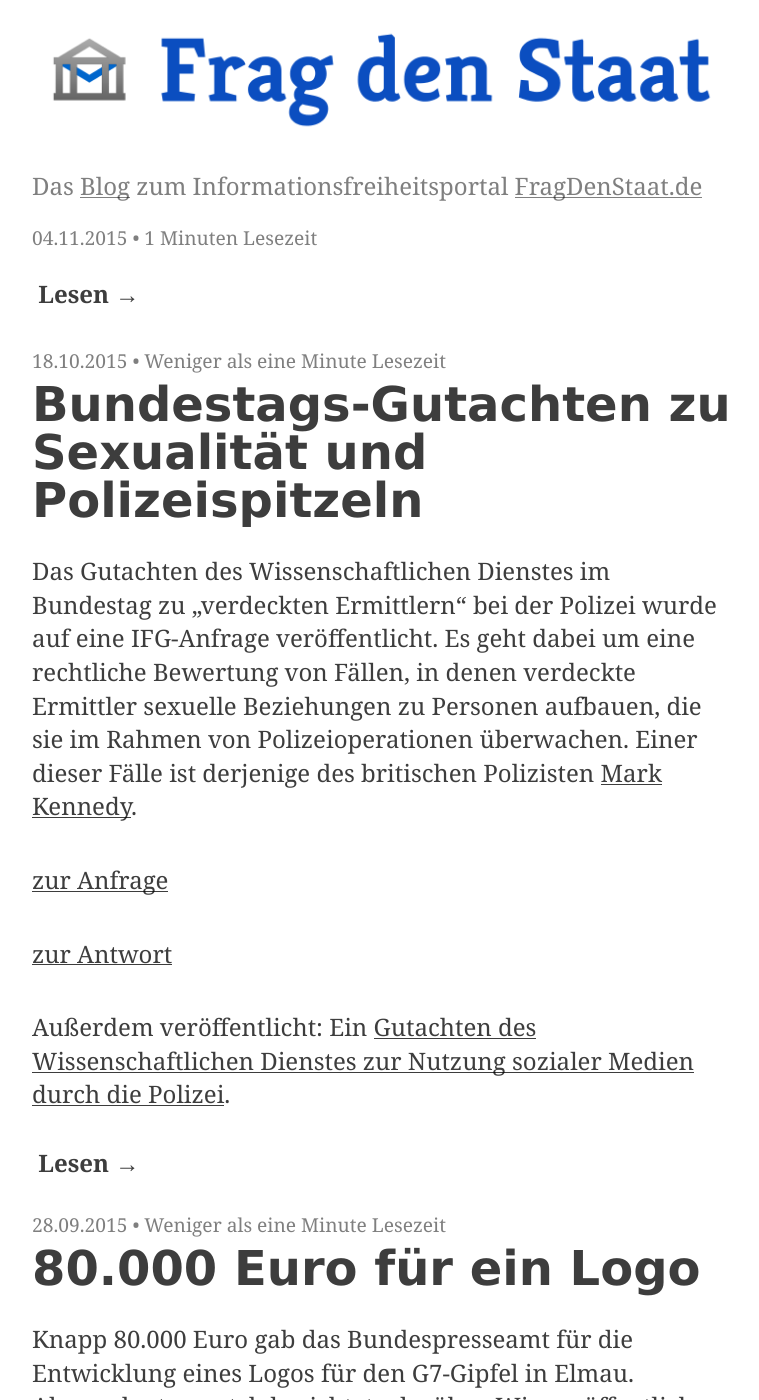
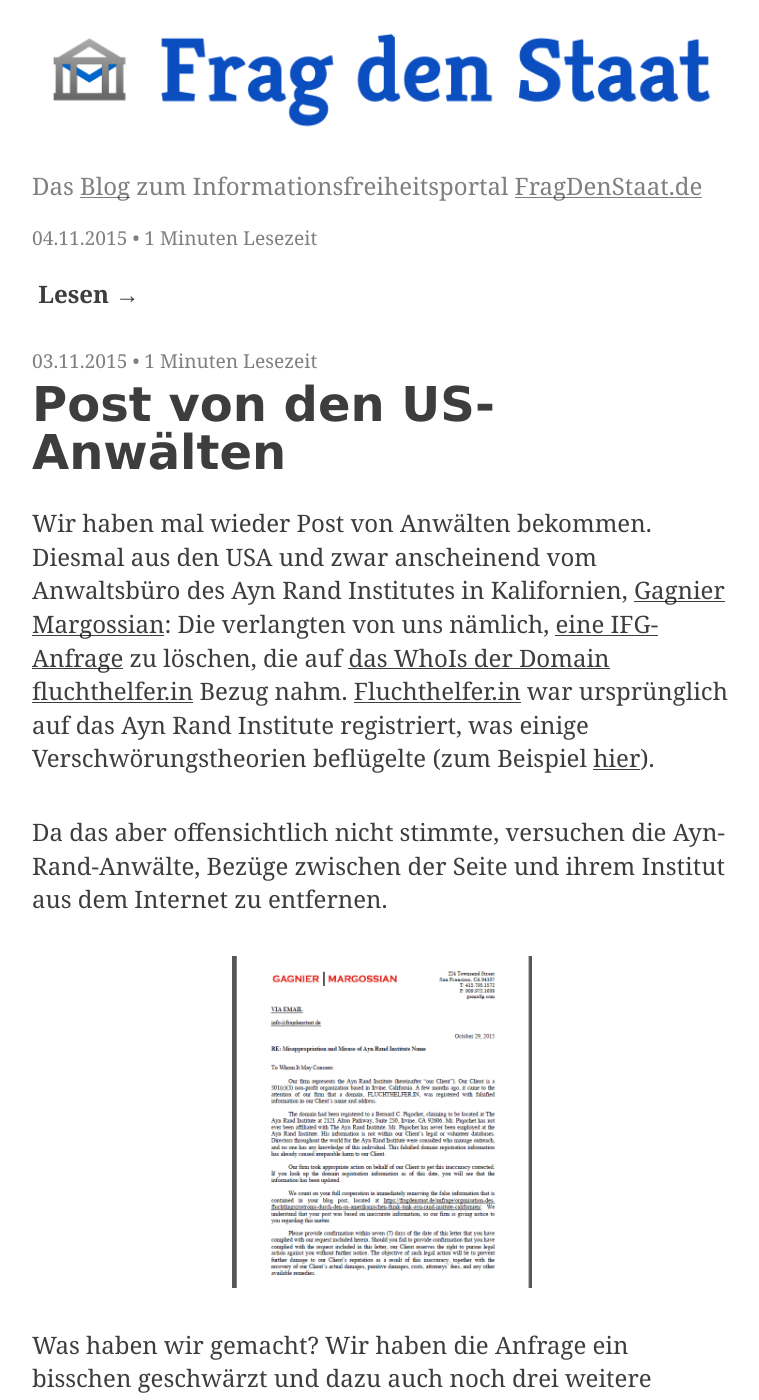
Before and after one commit to okfde/blog.fragdenstaat.de, a Jekyll site: the page built from index.html, in a window 1280 px wide and 1400 px high. Shown: the whole window, without its empty margins (258-1017 px from the left). Built offline with Jekyll 4.4.1, drawn with Linux system fonts in a browser that asks for light colours; the list of posts is cut into pages by our own code; some of the changed text lies outside the part shown.

Commit message:
Update 2015-11-03-Post-vom-Anwalt-Ayn-Rand.md

```diff
--- a/_posts/2015/2015-11-03-Post-vom-Anwalt-Ayn-Rand.md
+++ b/_posts/2015/2015-11-03-Post-vom-Anwalt-Ayn-Rand.md
@@ -1,7 +1,7 @@
 ---
 layout: post
 title: "Post von den US-Anwälten"
-date: '2015-08-03T12:16:21+02:00'
+date: '2015-11-03T12:16:23+02:00'
 tags: []
 
 ---
```
